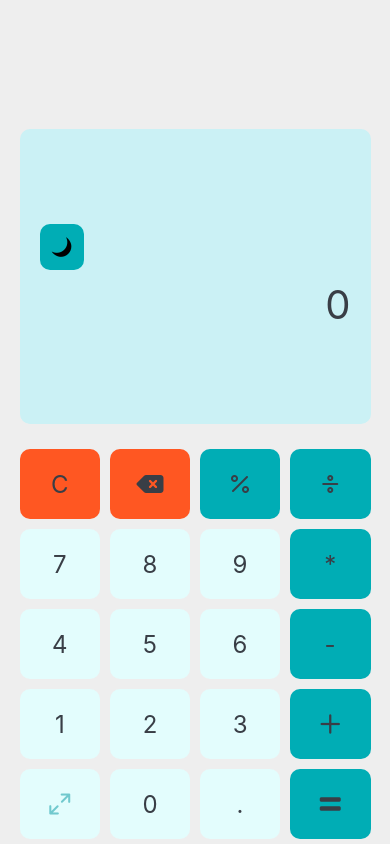
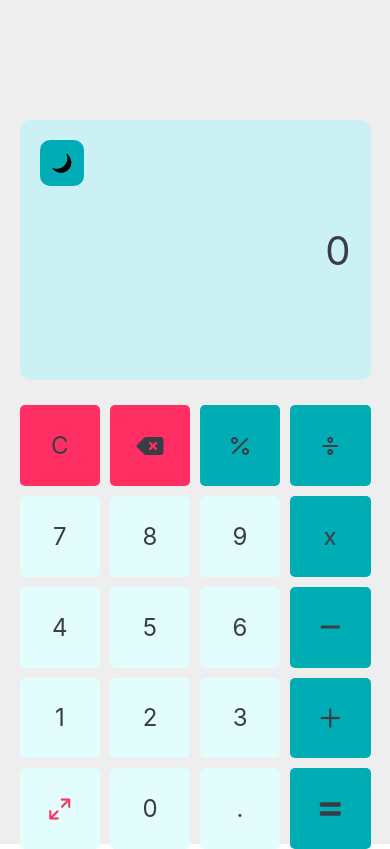
Before and after one commit to AlbertDung/React-Native-Caculator-app, a React Native app: screen / in a window 390 px wide. Built offline with nearby package versions, Linux system fonts and the light colour scheme.

Commit message:
New advanced keyboard: more opretor still working on it - finish it by tomorrow, perhap that =))

```diff
--- a/App.tsx
+++ b/App.tsx
@@ -4,11 +4,11 @@ import { Entypo, AntDesign, FontAwesome6, Feather, FontAwesome5 } from '@expo/ve
 
 export default function HomeScreen() {
   const [darkMode, setDarkMode] = useState(false);
-  const [currentNumber, setCurrentNumber] = useState('0'); // Default to '0'
+  const [currentNumber, setCurrentNumber] = useState('0');
   const [lastNumber, setLastNumber] = useState('');
-  const [iconToggle, setIconToggle] = useState(false);
+  const [advancedKeyboard, setAdvancedKeyboard] = useState(false);
 
-  const buttons = [
+  const defaultButtons = [
     'C', 'DEL', '%', '/',
     '7', '8', '9', '*',
     '4', '5', '6', '-',
@@ -16,10 +16,21 @@ export default function HomeScreen() {
     '@', '0', '.', '='
   ];
 
+  const advancedButtons = [
+    '2nd', 'deg', 'sin', 'cos', 'tan',
+    '^y', 'lg', 'ln', '(', ')',
+    '√x', 'C', 'DEL', '%', '/',
+    'x!', '7', '8', '9', '*',
+    '1/x', '4', '5', '6', '-',
+    'π', '1', '2', '3', '+',
+    '@', 'e', '0', '.', '='
+  ];
+
+  const buttons = advancedKeyboard ? advancedButtons : defaultButtons;
+
   function calculator() {
     let lastChar = currentNumber[currentNumber.length - 1];
     if (['/', '*', '-', '+', '.', '%'].includes(lastChar)) {
-      // Remove the operator and return the current number
       setCurrentNumber(currentNumber.slice(0, -1));
     } else {
       let result = eval(currentNumber).toString();
@@ -32,7 +43,7 @@ export default function HomeScreen() {
     Vibration.vibrate(35);
 
     if (buttonPressed === '@') {
-      // Do nothing when the @ button is pressed
+      setAdvancedKeyboard(!advancedKeyboard);
       return;
     }
 
@@ -47,10 +58,8 @@ export default function HomeScreen() {
 
     if (['+', '-', '*', '/', '%'].includes(buttonPressed)) {
       if (['+', '-', '*', '/', '%'].includes(currentNumber[currentNumber.length - 1])) {
-        // Replace the last operator with the new operator
         setCurrentNumber(currentNumber.slice(0, -1) + buttonPressed);
       } else {
-        // Append the operator if the last character isn't an operator
         setCurrentNumber(currentNumber + buttonPressed);
       }
       return;
@@ -58,22 +67,24 @@ export default function HomeScreen() {
 
     if (buttonPressed === '.') {
       if (currentNumber.includes('.') && !['+', '-', '*', '/', '%'].includes(currentNumber[currentNumber.length - 1])) {
-        return; // Prevent adding a second decimal point
+        return;
       } else if (['+', '-', '*', '/', '%'].includes(currentNumber[currentNumber.length - 1])) {
-        setCurrentNumber(currentNumber + '0.'); // If an operator is the last character, add '0.' instead
+        setCurrentNumber(currentNumber + '0.');
       } else {
         setCurrentNumber(currentNumber + '.');
       }
       return;
     }
-
+    if (currentNumber.length >= 15 && !['+', '-', '*', '/', '%', 'DEL', 'C', '='].includes(buttonPressed)) {
+      return; // Prevents adding more than 15 digits
+    }
     switch (buttonPressed) {
       case 'DEL':
         setCurrentNumber(currentNumber.length > 1 ? currentNumber.substring(0, currentNumber.length - 1) : '0');
         return;
       case 'C':
         setLastNumber('');
-        setCurrentNumber('0'); // Reset to '0'
+        setCurrentNumber('0');
         return;
       case '=':
         setLastNumber(currentNumber + '=');
@@ -98,19 +109,15 @@ export default function HomeScreen() {
           button === '@' ? (
             <TouchableOpacity
               key={button}
-              style={[styles.button, darkMode ? styles.darkButton : styles.lightButton]}
+              style={[styles.button, darkMode ? styles.darkButton : styles.lightButton, advancedKeyboard && styles.advancedButton]}
               onPress={() => handleInput(button)}
             >
-              {iconToggle ? (
-                <AntDesign name="shrink" size={24} color={darkMode ? '#14FFEC' : '#71C9CE'} />
-              ) : (
-                <AntDesign name="arrowsalt" size={24} color={darkMode ? '#14FFEC' : '#71C9CE'} />
-              )}
+              <AntDesign name={advancedKeyboard ? 'shrink' : 'arrowsalt'} size={24} color={darkMode ? '#14FFEC' : '#FF2E63'} />
             </TouchableOpacity>
           ) : button === 'DEL' ? (
             <TouchableOpacity
               key={button}
-              style={[styles.button, styles.specialButton]}
+              style={[styles.button, styles.specialButton, advancedKeyboard && styles.advancedButton]}
               onPress={() => handleInput(button)}
             >
               <FontAwesome6 name="delete-left" size={24} color={darkMode ? '#EEEEEE' : '#393E46'} />
@@ -118,7 +125,7 @@ export default function HomeScreen() {
           ) : button === '%' ? (
             <TouchableOpacity
               key={button}
-              style={[styles.button, darkMode ? styles.darkButton : styles.lightButton, styles.operationButton]}
+              style={[styles.button, darkMode ? styles.darkButton : styles.lightButton, styles.operationButton, advancedKeyboard && styles.advancedButton]}
               onPress={() => handleInput(button)}
             >
               <Feather name="percent" size={24} color={darkMode ? '#EEEEEE' : '#393E46'} />
@@ -126,23 +133,39 @@ export default function HomeScreen() {
           ) : button === '/' ? (
             <TouchableOpacity
               key={button}
-              style={[styles.button, darkMode ? styles.darkButton : styles.lightButton, styles.operationButton]}
+              style={[styles.button, darkMode ? styles.darkButton : styles.lightButton, styles.operationButton, advancedKeyboard && styles.advancedButton]}
               onPress={() => handleInput(button)}
             >
               <Feather name="divide" size={24} color={darkMode ? '#EEEEEE' : '#393E46'} />
             </TouchableOpacity>
+          ) : button === '*' ? (
+            <TouchableOpacity
+              key={button}
+              style={[styles.button, darkMode ? styles.darkButton : styles.lightButton, styles.operationButton, advancedKeyboard && styles.advancedButton]}
+              onPress={() => handleInput(button)}
+            >
+              <Text style={darkMode ? styles.darkTextButton : styles.lightTextButton}>x</Text>
+            </TouchableOpacity>
           ) : button === '+' ? (
             <TouchableOpacity
               key={button}
-              style={[styles.button, darkMode ? styles.darkButton : styles.lightButton, styles.operationButton]}
+              style={[styles.button, darkMode ? styles.darkButton : styles.lightButton, styles.operationButton, advancedKeyboard && styles.advancedButton]}
               onPress={() => handleInput(button)}
             >
               <FontAwesome6 name="add" size={24} color={darkMode ? '#EEEEEE' : '#393E46'} />
             </TouchableOpacity>
+          ) : button === '-' ? (
+            <TouchableOpacity
+              key={button}
+              style={[styles.button, darkMode ? styles.darkButton : styles.lightButton, styles.operationButton, advancedKeyboard && styles.advancedButton]}
+              onPress={() => handleInput(button)}
+            >
+              <FontAwesome6 name="minus" size={24} color={darkMode ? '#EEEEEE' : '#393E46'} />
+            </TouchableOpacity>
           ) : button === '=' ? (
             <TouchableOpacity
               key={button}
-              style={[styles.button, darkMode ? styles.darkButton : styles.lightButton, styles.operationButton]}
+              style={[styles.button, darkMode ? styles.darkButton : styles.lightButton, styles.operationButton, advancedKeyboard && styles.advancedButton]}
               onPress={() => handleInput(button)}
             >
               <FontAwesome5 name="equals" size={24} color={darkMode ? '#EEEEEE' : '#393E46'} />
@@ -155,10 +178,16 @@ export default function HomeScreen() {
                 darkMode ? styles.darkButton : styles.lightButton,
                 ['=', '/', '*', '-', '+', '%'].includes(button) && styles.operationButton,
                 button === 'C' && styles.specialButton,
+                advancedKeyboard && styles.advancedButton,
               ]}
               onPress={() => handleInput(button)}
             >
-              <Text style={darkMode ? styles.darkTextButton : styles.lightTextButton}>{button}</Text>
+              <Text style={[
+                darkMode ? styles.darkTextButton : styles.lightTextButton,
+                advancedKeyboard && styles.advancedTextButton
+              ]}>
+                {button}
+              </Text>
             </TouchableOpacity>
           )
         )}
@@ -173,12 +202,15 @@ const styles = StyleSheet.create({
     backgroundColor: '#EEEEEE',
     alignItems: 'center',
     justifyContent: 'flex-end',
+    paddingTop: 100, // Added padding at the bottom
   },
   containerDark: {
     flex: 1,
     backgroundColor: '#222831',
     alignItems: 'center',
     justifyContent: 'flex-end',
+    paddingTop: 100,
+    //paddingBottom: 20, // Added padding at the bottom
   },
   results: {
     width: '90%',
@@ -213,41 +245,58 @@ const styles = StyleSheet.create({
   },
   themeButton: {
     alignSelf: 'flex-start',
+    position: 'absolute',
+    left: 20,
+    top: 20,
     marginBottom: 10,
     padding: 10,
+    borderRadius: 10,
     backgroundColor: '#00ADB5',
-    borderRadius: 10,
   },
   buttons: {
     width: '90%',
     flexDirection: 'row',
     flexWrap: 'wrap',
+    flex: 1,
     justifyContent: 'space-between',
+    // paddingTop: 20,
   },
   button: {
     width: '23%',
-    height: 70,
+    aspectRatio: 1,
     justifyContent: 'center',
     alignItems: 'center',
+    borderRadius: 5,
     marginVertical: 5,
-    borderRadius: 10,
+  },
+  advancedButton: {
+    width: '18.5%', // Adjusted button width for advanced keyboard
+    aspectRatio: 1, // Maintains square buttons
+  },
+  lightButton: {
+    backgroundColor: '#E3FDFD',
   },
   darkButton: {
     backgroundColor: '#212121',
   },
-  lightButton: {
-    backgroundColor: '#E3FDFD',
-  },
-operationButton: {
+  operationButton: {
     backgroundColor: '#00ADB5',
   },
   specialButton: {
-    backgroundColor: '#FF5722',
+    backgroundColor: '#FF2E63',
   },
   lightTextButton: {
-    fontSize: 24, color: '#393E46',
+    fontSize: 24,
+    color: '#393E46',
   },
   darkTextButton: {
-    fontSize: 24, color: '#EEEEEE',
+    fontSize: 24,
+    color: '#EEEEEE',
   },
+  advancedTextButton: {
+    fontSize: 18, // Slightly smaller font size for advanced keyboard
+
+    //color: '#B0B0B0', // Lighter font color for advanced keyboard
+  },
+
 });
```
